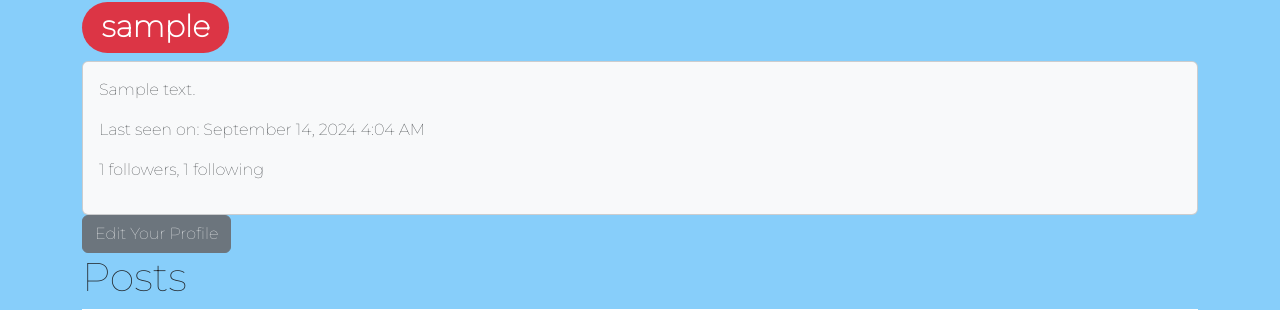
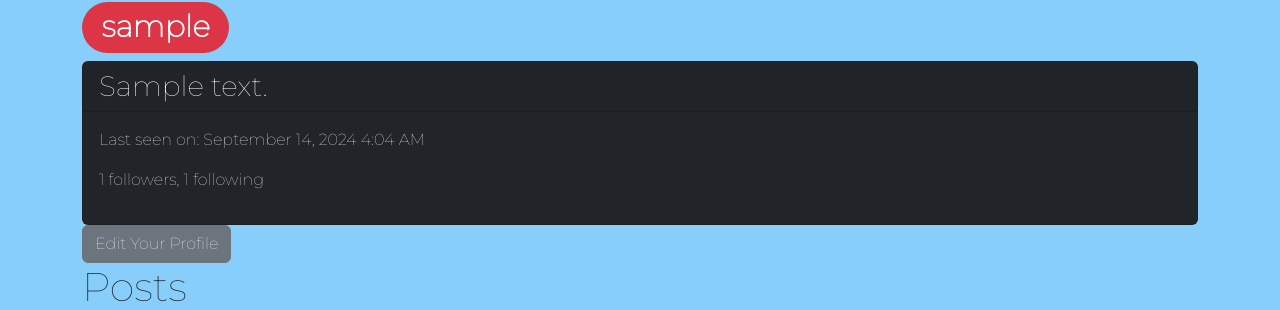
Before and after one commit to jDavidZapata/jdz.red, a Flask app: a page that uses services/web/app/templates/nav.html in a window 1280 px wide. Shown: the part 433-743 px from the top of the page. Run offline with Flask 3, Linux system fonts and the light colour scheme; a user stored in the database is signed in; tables that the repository leaves empty hold one stand-in row (values such as "Sample post"); parts of the project's set-up code (start-up, migrations or seed data) failed here and were passed over; some libraries are stand-ins or nearby versions.

Commit message:
nav and user up date

```diff
--- a/services/web/app/templates/nav.html
+++ b/services/web/app/templates/nav.html
@@ -2,6 +2,16 @@
   <nav class="navbar navbar-expand-lg navbar-dark bg-dark">
     <div class="container">
       <a class="navbar-brand" href="{{ url_for('main.index') }}">Baby Names</a>
+      {% if current_user.is_anonymous %}
+      {% else %}
+      {% set unread_message_count = current_user.unread_message_count() %}
+      <a class="navbar-brand" aria-current="page" href="{{ url_for('main.messages') }}" style="visibility: {% if unread_message_count > 0 %}visible{% else %}hidden{% endif %};">{{ _('Messages') }}
+        <span id="message_count" class="badge text-bg-danger"
+              style="visibility: {% if unread_message_count > 0 %}visible{% else %}hidden{% endif %};">
+            {{ unread_message_count }}
+        </span>
+      </a>
+      {% endif %}
       <button class="navbar-toggler" type="button" data-bs-toggle="collapse" data-bs-target="#navbarSupportedContent" aria-controls="navbarSupportedContent" aria-expanded="false" aria-label="Toggle navigation">
         <span class="navbar-toggler-icon"></span>
       </button>
--- a/services/web/app/templates/user.html
+++ b/services/web/app/templates/user.html
@@ -8,11 +8,11 @@
     <div class="description">
         <h1><span class="badge bg-danger rounded-pill">{{ _(user.username) }}</span></h1>
 
-        <div class="card bg-light">
+        <div class="card text-white bg-dark">
+            {% if user.about_me %}
+            <div class="card-header"><h3 class="card-text ">{{ _(user.about_me) }}</h3></div>
+            {% endif %}
             <div class="card-body">
-                {% if user.about_me %}
-                    <p>{{ _(user.about_me) }}</p>
-                {% endif %}
 
                 {% if user.last_seen %}
                     <p>{{ _('Last seen on') }}: {{ moment(user.last_seen).format('LLL') }}</p>
```
